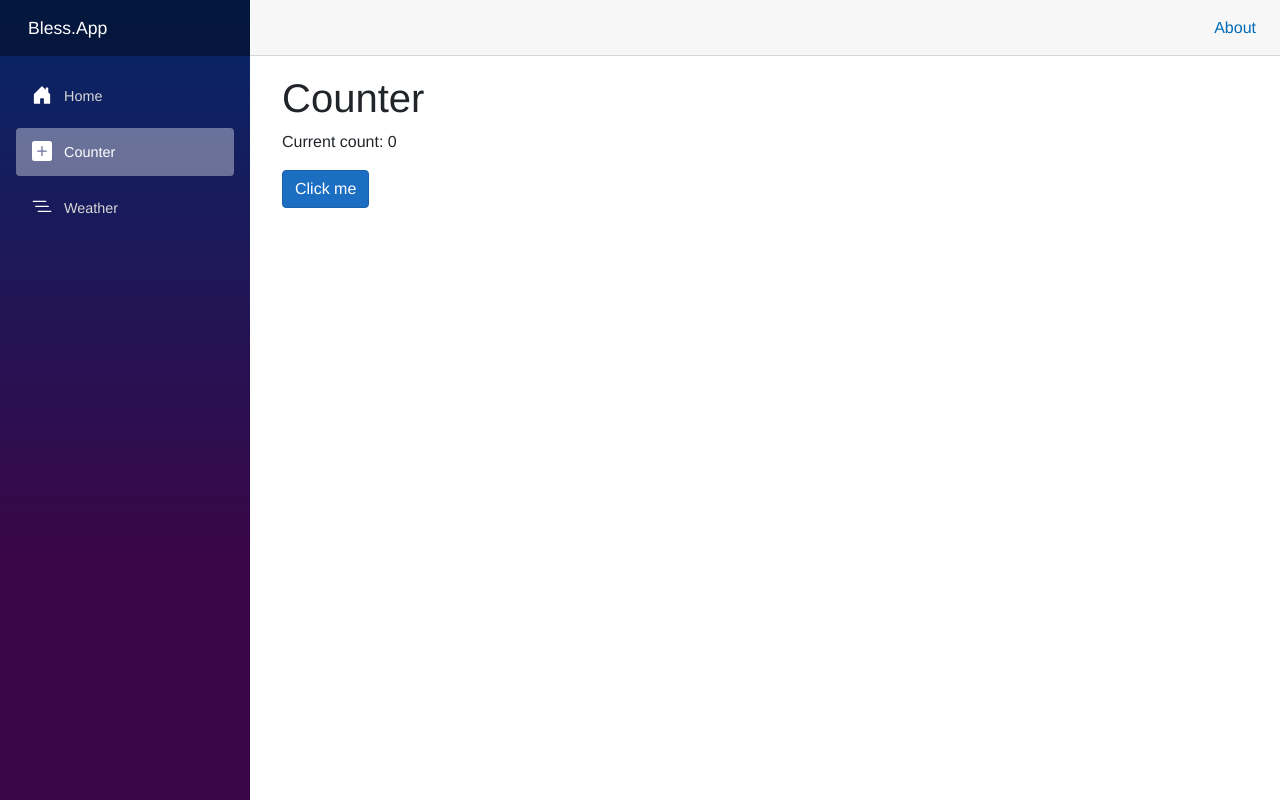
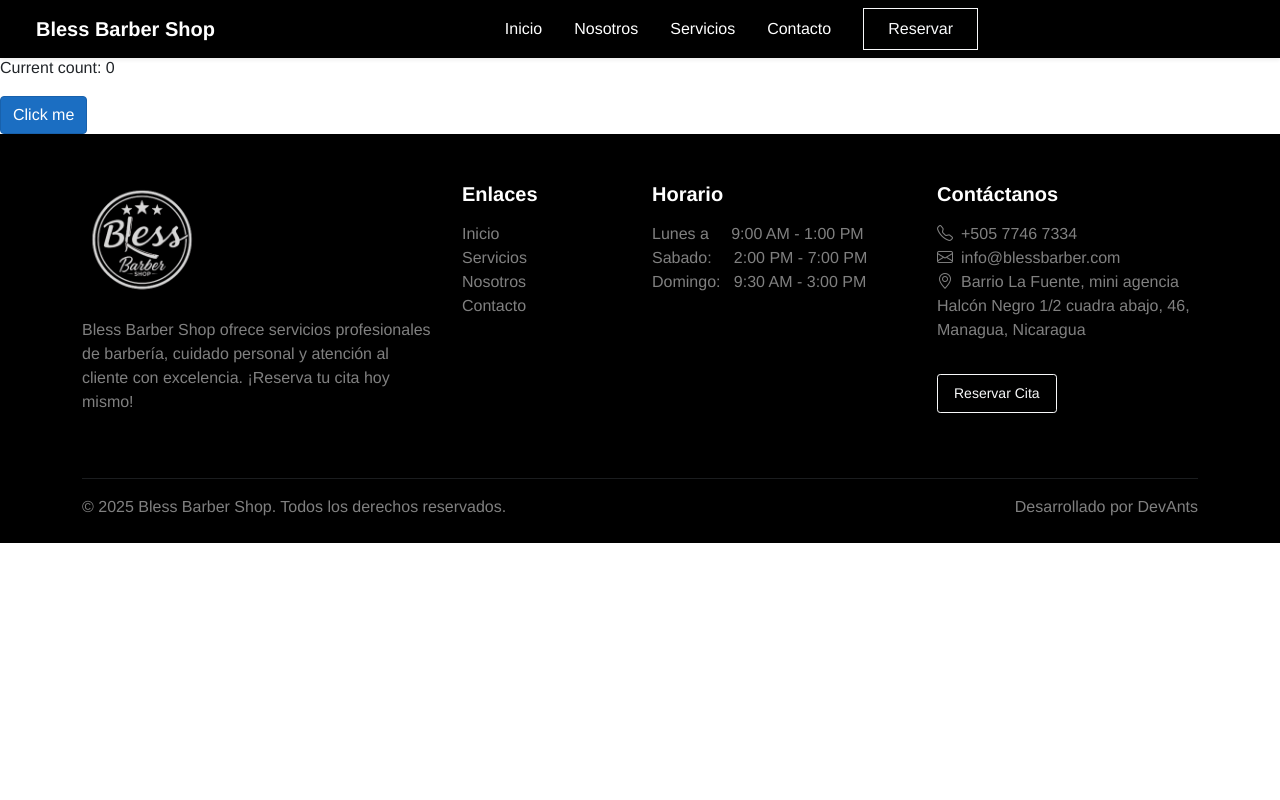
Before and after one commit to crisJAF/Bless.booking.app, an ASP.NET Core app: page /counter in a window 1280 px wide. Run offline with ASP.NET Core 8, Linux system fonts and the light colour scheme; style sheets or scripts are compiled from the project's sources; some libraries are stand-ins or nearby versions.

Commit message:
Version MAS ESTABLE

```diff
--- a/Bless.App/Bless.App/Bless.App/Components/App.razor
+++ b/Bless.App/Bless.App/Bless.App/Components/App.razor
@@ -9,6 +9,8 @@
     <link rel="stylesheet" href="app.css" />
     <link rel="stylesheet" href="Bless.App.styles.css" />
     <link rel="icon" type="image/png" href="favicon.png" />
+    <link rel="stylesheet" href="https://cdn.jsdelivr.net/npm/bootstrap-icons@1.10.5/font/bootstrap-icons.css">
+    <script src="https://cdn.jsdelivr.net/npm/bootstrap@5.3.2/dist/js/bootstrap.bundle.min.js"></script>
     <HeadOutlet />
 </head>
 
--- a/Bless.App/Bless.App/Bless.App/Components/Layout/MainLayout.razor
+++ b/Bless.App/Bless.App/Bless.App/Components/Layout/MainLayout.razor
@@ -1,23 +1,15 @@
 @inherits LayoutComponentBase
+@using Bless.App.Components.Shared
 
+<Header></Header>
 <div class="page">
-    <div class="sidebar">
-        <NavMenu />
-    </div>
-
     <main>
-        <div class="top-row px-4">
-            <a href="https://learn.microsoft.com/aspnet/core/" target="_blank">About</a>
-        </div>
-
-        <article class="content px-4">
-            @Body
-        </article>
+        @Body
     </main>
 </div>
-
 <div id="blazor-error-ui">
     An unhandled error has occurred.
     <a href="" class="reload">Reload</a>
     <a class="dismiss">🗙</a>
 </div>
+<Footer></Footer>
--- a/Bless.App/Bless.App/Bless.App/Components/Pages/Home.razor
+++ b/Bless.App/Bless.App/Bless.App/Components/Pages/Home.razor
@@ -1,6 +1,7 @@
 @page "/"
 @rendermode InteractiveServer
 @using Bless.App.Components
+@using Bless.App.Components.Shared
 
 
 <div id="inicio" class="home-hero row m-0 align-items-end justify-content-between">
@@ -136,7 +137,7 @@
                 Nuestros barberos hacen un trabajo increíble. Reserva tu cita y disfruta de una experiencia personalizada.
             </p>
         </div>
-       @*  <ReviewsComponent></ReviewsComponent> *@
+        <ReviewsComponent></ReviewsComponent>
     </div>
 </section>
 
--- /dev/null
+++ b/Bless.App/Bless.App/Bless.App/Components/Shared/Footer.razor
@@ -0,0 +1,61 @@
+@rendermode InteractiveServer
+
+<footer class="footer bg-black text-white pt-5 pb-4 px-4">
+    <div class="container">
+        <div class="row gy-4">
+            <!-- Logo y descripción -->
+            <div class="col-md-4">
+                <img src="/img/bless-logo.png" alt="Bless Barber Shop" class="mb-3" style="width: 120px;" />
+                <p class="text-white-50">
+                    Bless Barber Shop ofrece servicios profesionales de barbería, cuidado personal y atención al cliente con excelencia. ¡Reserva tu cita hoy mismo!
+                </p>
+            </div>
+
+            <!-- Navegación -->
+            <div class="col-md-2">
+                <h5 class="fw-bold mb-3">Enlaces</h5>
+                <ul class="list-unstyled text-white-50">
+                    <li><a href="#inicio" class="text-white-50 text-decoration-none">Inicio</a></li>
+                    <li><a href="#servicios" class="text-white-50 text-decoration-none">Servicios</a></li>
+                    <li><a href="#" class="text-white-50 text-decoration-none">Nosotros</a></li>
+                    <li><a href="#contacto" class="text-white-50 text-decoration-none">Contacto</a></li>
+                </ul>
+            </div>
+
+            <!-- Horario -->
+            <div class="col-md-3">
+                <h5 class="fw-bold mb-3">Horario</h5>
+                <ul class="list-unstyled text-white-50">
+                    <li>Lunes a &nbsp;&nbsp;&nbsp 9:00 AM - 1:00 PM<br />Sabado: &nbsp;&nbsp;&nbsp 2:00 PM - 7:00 PM</li>
+                    <li>Domingo: &nbsp 9:30 AM - 3:00 PM</li>
+                </ul>
+            </div>
+
+            <!-- Contacto -->
+            <div class="col-md-3">
+                <h5 class="fw-bold mb-3">Contáctanos</h5>
+                <ul class="list-unstyled text-white-50">
+                    <li><i class="bi bi-telephone me-2"></i>+505 7746 7334</li>
+                    <li><i class="bi bi-envelope me-2"></i>info@blessbarber.com</li>
+                    <li><i class="bi bi-geo-alt me-2"></i>Barrio La Fuente, mini agencia Halcón Negro 1/2 cuadra abajo, 46, Managua, Nicaragua</li>
+                </ul>
+                <button class="btn btn-outline-light btn-sm mt-3 px-3 py-2" @onclick="() => mostrarModal = true">Reservar Cita</button>
+            </div>
+        </div>
+
+        <!-- Línea inferior -->
+        <hr class="border-top border-secondary mt-5" />
+        <div class="d-flex justify-content-between flex-column flex-md-row text-white-50">
+            <p class="mb-0">&copy; 2025 Bless Barber Shop. Todos los derechos reservados.</p>
+            <p class="mb-0">Desarrollado por DevAnts</p>
+        </div>
+    </div>
+</footer>
+
+@code{
+    private bool mostrarModal = false;
+    private void CerrarModal()
+    {
+        mostrarModal = false;
+    }
+}
--- /dev/null
+++ b/Bless.App/Bless.App/Bless.App/Components/Shared/Header.razor
@@ -0,0 +1,41 @@
+@rendermode InteractiveServer
+
+<nav class="navbar fixed-top navbar-expand-md bg-black shadow-sm px-4">
+    <div class="container-fluid">
+        <!-- Logo -->
+        <a class="navbar-brand text-white fw-bold" href="#">Bless Barber Shop</a>
+
+        <!-- Botón hamburguesa -->
+        <button class="navbar-toggler text-white border-0" type="button" data-bs-toggle="collapse" data-bs-target="#navbarContent">
+            <i class="bi bi-list fs-1"></i> <!-- Necesitas Bootstrap Icons -->
+        </button>
+        <!-- Menú colapsable -->
+        <div class="collapse navbar-collapse justify-content-center" id="navbarContent">
+            <ul class="navbar-nav gap-3">
+                <li class="nav-item">
+                    <a class="nav-link text-white fw-medium" href="#inicio">Inicio</a>
+                </li>
+                <li class="nav-item">
+                    <a class="nav-link text-white fw-medium" href="#">Nosotros</a>
+                </li>
+                <li class="nav-item">
+                    <a class="nav-link text-white fw-medium" href="#servicios">Servicios</a>
+                </li>
+                <li class="nav-item">
+                    <a class="nav-link text-white fw-medium" href="#contacto">Contacto</a>
+                </li>
+            </ul>
+            <div class="ms-md-4 mt-3 mt-md-0">
+                <button class="btn btn-outline-light fw-semibold px-4 py-2"  @onclick="() => mostrarModal = true">Reservar</button>
+            </div>
+        </div>
+    </div>
+</nav>
+
+@code{
+        private bool mostrarModal = false;
+        private void CerrarModal()
+        {
+            mostrarModal = false;
+        }
+}
--- /dev/null
+++ b/Bless.App/Bless.App/Bless.App/Components/Shared/ReviewsComponent.razor
@@ -0,0 +1,99 @@
+@rendermode InteractiveServer
+
+<!-- Desktop Grid -->
+<div class="row justify-content-center gap-4 d-none d-md-flex">
+    @foreach (var review in reviews)
+    {
+        <div class="col-md-3">
+            <div class="review-card">
+                @if (!string.IsNullOrWhiteSpace(review.profile_photo_url))
+                {
+                    <img src="@review.profile_photo_url"
+                         class="rounded-circle mb-3 mx-auto d-block"
+                         width="70"
+                         height="70"
+                         alt="@review.author_name"
+                         onerror="this.style.display='none';" />
+                }
+                else
+                {
+                    <img src="/img/default-user.png"
+                         class="rounded-circle mb-3 mx-auto d-block"
+                         width="70"
+                         height="70"
+                         alt="Usuario sin imagen" />
+                }
+
+                <p class="text-muted">@review.Text</p>
+
+                <div class="text-warning mb-2">
+                    @for (int i = 0; i < review.rating; i++)
+                    {
+                        <span>★</span>
+                    }
+                    @for (int i = review.rating; i < 5; i++)
+                    {
+                        <span class="text-secondary">★</span>
+                    }
+                </div>
+
+                <strong>@review.author_name</strong><br />
+                <small class="text-muted">@review.TimeAsDateTime.ToString("dd/MM/yyyy")</small>
+            </div>
+        </div>
+    }
+</div>
+
+
+<!-- Mobile Carousel -->
+<div id="reviewsCarousel" class="carousel slide d-md-none" data-bs-ride="carousel">
+    <div class="carousel-inner">
+        @for (int i = 0; i < reviews.Count; i++)
+        {
+            var review = reviews[i];
+            <div class="carousel-item @(i == 0 ? "active" : "")">
+                <div class="review-card mx-3">
+                    @if (!string.IsNullOrWhiteSpace(review.profile_photo_url))
+                    {
+                        <img src="@review.profile_photo_url"
+                             class="rounded-circle mb-3 mx-auto d-block"
+                             width="70"
+                             height="70"
+                             alt="@review.author_name"
+                             onerror="this.style.display='none';" />
+                    }
+                    else
+                    {
+                        <img src="/img/default-user.png"
+                             class="rounded-circle mb-3 mx-auto d-block"
+                             width="70"
+                             height="70"
+                             alt="Usuario sin imagen" />
+                    }
+
+                    <p class="text-muted">@review.Text</p>
+
+                    <div class="text-warning mb-2">
+                        @for (int j = 0; j < review.rating; j++)
+                        {
+                            <span>★</span>
+                        }
+                        @for (int j = review.rating; j < 5; j++)
+                        {
+                            <span class="text-secondary">★</span>
+                        }
+                    </div>
+
+                    <strong>@review.author_name</strong><br />
+                    <small class="text-muted">@review.TimeAsDateTime.ToString("dd/MM/yyyy")</small>
+                </div>
+            </div>
+        }
+    </div>
+    <button class="carousel-control-prev" type="button" data-bs-target="#reviewsCarousel" data-bs-slide="prev">
+        <span class="carousel-control-prev-icon"></span>
+    </button>
+    <button class="carousel-control-next" type="button" data-bs-target="#reviewsCarousel" data-bs-slide="next">
+        <span class="carousel-control-next-icon"></span>
+    </button>
+</div>
--- a/Bless.App/Bless.App/Bless.App/wwwroot/app.css
+++ b/Bless.App/Bless.App/Bless.App/wwwroot/app.css
@@ -1,4 +1,6 @@
 @import url(css/home.css);
+@import url(css/Layout.css);
+@import url(css/Shared.css);
 
 html, body {
     font-family: 'Helvetica Neue', Helvetica, Arial, sans-serif;
--- /dev/null
+++ b/Bless.App/Bless.App/Bless.App/wwwroot/css/Layout.css
@@ -0,0 +1,17 @@
+﻿ /* ------------ Header ------------ */
+nav.navbar .nav-link {
+    padding: 0;
+    font-size: 1rem;
+}
+
+nav.navbar .btn {
+    border-radius: 0;
+    font-size: 1rem;
+}
+
+/* ------------ Footer ------------ */
+
+.footer a:hover {
+    color: white !important;
+    text-decoration: underline;
+}
--- /dev/null
+++ b/Bless.App/Bless.App/Bless.App/wwwroot/css/Shared.css
@@ -0,0 +1,25 @@
+/* ------------ ReviewsComponent ------------ */
+
+.review-card {
+    height: 100%;
+    min-height: 350px;
+    max-height: 350px;
+    display: flex;
+    flex-direction: column;
+    justify-content: space-between;
+    text-align: center;
+    background-color: white;
+    border-radius: 0.5rem;
+    border: 1px solid #ccc; /* Bordes más visibles */
+    box-shadow: 0 4px 16px rgba(0, 0, 0, 0.15); /* Sombra más fuerte */
+    padding: 1.5rem;
+    overflow: hidden;
+}
+
+    .review-card p {
+        flex-grow: 1;
+        display: -webkit-box;
+        -webkit-line-clamp: 4;
+        -webkit-box-orient: vertical;
+        overflow: hidden;
+    }
```
Also changed, not shown: Bless.App/Bless.App/Bless.App/Components/Shared/ReviewsComponent.razor.cs (added, +18 -0 lines).
